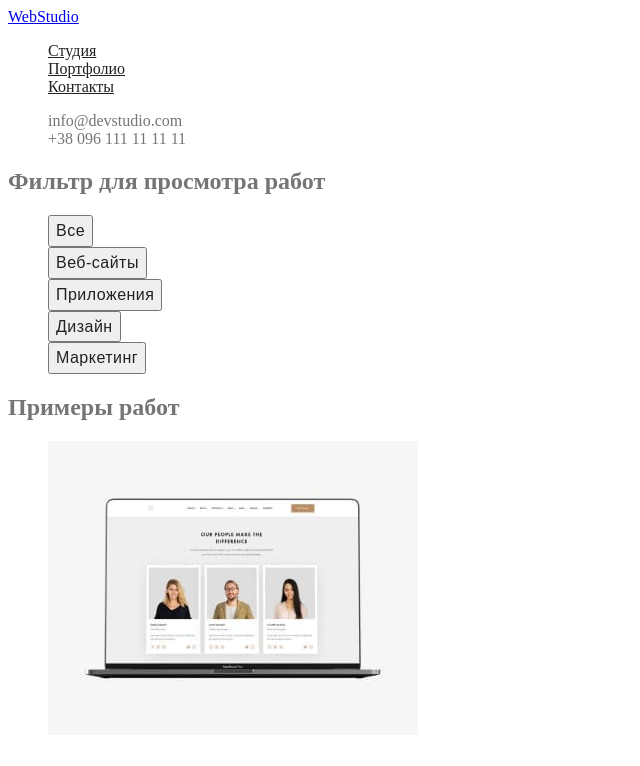
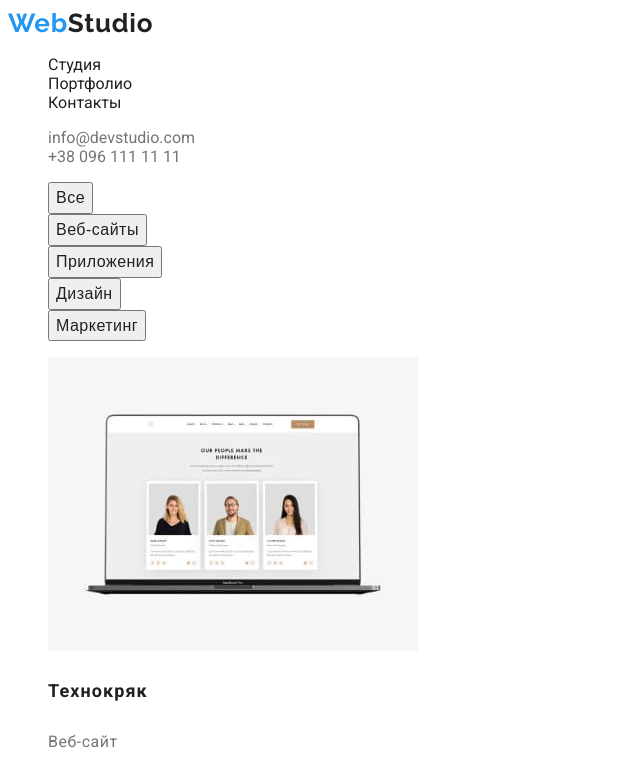
Before and after one commit to Andrii1986/goit-markup-hw-02, a plain HTML site: page portfolio.html in a window 1280 px wide. Shown: the top 766 px of the page, without its empty margins (0-640 px from the left). Drawn offline with Linux system fonts and the light colour scheme.

Commit message:
внесення змін відповідно до зауважень

```diff
--- a/css/styles.css
+++ b/css/styles.css
@@ -1,5 +1,5 @@
 .body {
-  font-family: Roboto sans-serif;
+  font-family: Roboto, sans-serif;
   background-color: #ffffff;
   color: #757575;
 }
@@ -25,6 +25,19 @@
 }
 
 /* ==Start Header== */
+
+.header-logo {
+  color: var(--black-color);
+}
+.logo-img {
+  font-family: Raleway;
+  font-style: normal;
+  font-weight: 700;
+  font-size: 26px;
+  line-height: 1.19;
+  letter-spacing: 0.03em;
+  color: var(--blu-color);
+}
 .menu-list-link {
   color: var(--black-color);
 }
@@ -125,6 +138,18 @@
 
 /* ==Start footer== */
 
+.footer-logo {
+  color: var(--white-color);
+}
+.footer-img {
+  font-family: Raleway;
+  font-style: normal;
+  font-weight: 700;
+  font-size: 26px;
+  line-height: 1.19;
+  letter-spacing: 0.03em;
+  color: var(--blu-color);
+}
 .contacts {
   background-color: #2f303a;
 }
@@ -153,6 +178,11 @@
 
 /* Розмітка сторінки portfolio */
 /* filters */
+
+.filter-title {
+  position: fixed;
+  transform: scale(0);
+}
 .button {
   font-weight: 500;
   font-size: 16px;
--- a/portfolio.html
+++ b/portfolio.html
@@ -1,28 +1,35 @@
 <!DOCTYPE html>
 <html lang="ru">
+
 <head>
     <meta charset="UTF-8">
     <meta http-equiv="X-UA-Compatible" content="IE=edge">
     <meta name="viewport" content="width=device-width, initial-scale=1.0">
-    <title>Портфолио</title>
+    <title>Студия</title>
+    <link rel="preconnect" href="https://fonts.googleapis.com">
+    <link rel="preconnect" href="https://fonts.gstatic.com" crossorigin>
+    <link
+        href="https://fonts.googleapis.com/css2?family=Raleway:wght@700&family=Roboto:wght@400;500;700;900&display=swap"
+        rel="stylesheet">
     <link rel="stylesheet" href="./css/styles.css">
 </head>
+
 <body class="body">
-<!--Шапка сторинки-->
+    <!--Шапка сторінки-->
     <header class="header">
         <nav class="navigation">
-        <a href="/" class="logo-img">
-            WebStudio
+            <a href="/" class="logo-img link">
+                Web<span class="header-logo">Studio</span>
             </a>
             <ul class="menu-list list">
-            <li><a class="menu-list-link" href="./index.html">Студия</a></li>
-            <li><a class="menu-list-link" href="./portfolio.html">Портфолио</a></li>
-            <li><a class="menu-list-link" href="">Контакты</a></li>
+                <li><a class="menu-list-link link" href="./index.html">Студия</a></li>
+                <li><a class="menu-list-link link" href="./portfolio.html">Портфолио</a></li>
+                <li><a class="menu-list-link link" href="">Контакты</a></li>
             </ul>
         </nav>
         <ul class="contacts-list list">
             <li><a class="contacts-list-number link" href="mailto:info@devstudio.com">info@devstudio.com</a></li>
-        <li><a class="contacts-list-mail link" href="tel:+380961111111">+38 096 111 11 11                11</a></li>
+            <li><a class="contacts-list-mail link" href="tel:+380961111111">+38 096 111 11 11</a></li>
         </ul>
     </header>
     <!--Основна частина сторінки-->
@@ -36,9 +43,6 @@
             <li class="filter-list-item"><button type="button" class="button">Дизайн</button></li>
             <li class="filter-list-item"><button type="button" class="button">Маркетинг</button></li>
         </ul>
-     </section>
-     <section class="gallery-projects">
-         <h2 class="gallery-projects-title">Примеры работ</h2>
         <ul class="gallery-projects-list list">
             <li class="gallery-projects-item">
                 <img src="./images/examples-of-works1.jpg" alt="Примеры работ" width="370">
@@ -90,7 +94,9 @@
 </main>
     <!--Підвал сторінки-->
     <footer class="contacts">
-    <a class="logo-img" href="/">WebStudio</a>
+        <a class="footer-img link" href="/">Web
+            <span class="footer-logo">Studio</span>
+        </a>
         <address class="contacts-address">
             г. Киев, пр-т Леси Украинки, 26
         </address>
@@ -100,4 +106,5 @@
         </address>
     </footer>
 </body>
+
 </html>
```
Also changed, not shown: index.html (+9 -7 lines). Lines whose indentation alone changed are shown as unchanged.
